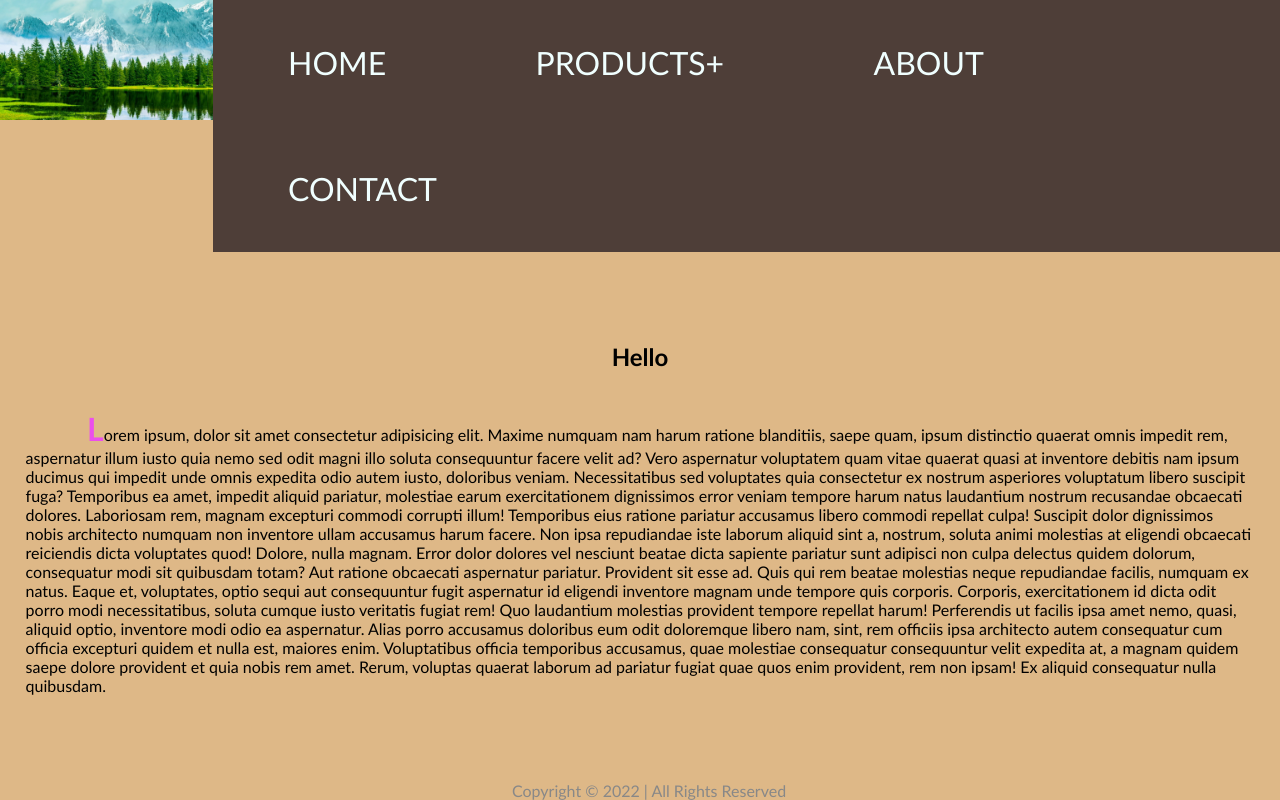
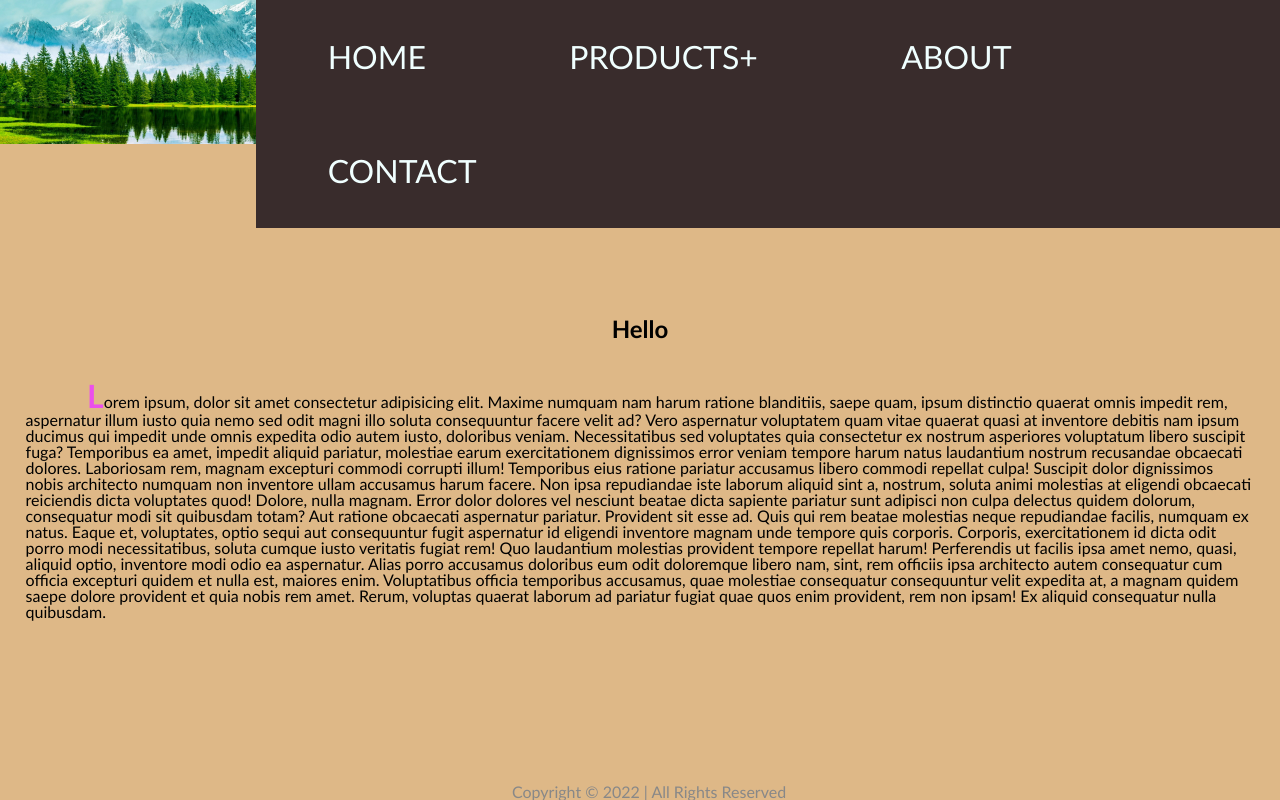
Before and after one commit to AndreyTsurkan/AndreyTsurkanMenu_02, a plain HTML site: page index.html in a window 1280 px wide. Drawn offline with Linux system fonts and the light colour scheme.

Commit message:
change some index.html cod

```diff
--- a/style.css
+++ b/css/style.css
@@ -5,6 +5,7 @@
     padding: 0;
     border: 0;
     box-sizing: border-box;
+    vertical-align: baseline;
 }
 
 ol, ul {
@@ -21,14 +22,16 @@ body {
     font-family: 'Trebuchet MS', 'Lucida Sans Unicode', 'Lucida Grande', 'Lucida Sans', Arial, sans-serif;/*Указываю шрифт  */
     background-color: burlywood;/*Задаю фон для боди  */
     font-size: 1rem;/*Задаю размер  */
+    line-height: 1;
 }
 
 .header {
     display: flex;/*выравниваем элемепнты так как мне нужно в данном блоке  */
 }
 
-.logo-wrap {
-    width: 20%;/*Указываю ширину меню */
+.logo__picture-wrap {
+    width: 20%;/*Указываю ширину контейнера для картинки */
+    font-size: 0;
 }
 
 
@@ -37,15 +40,13 @@ body {
 }
 
 .menu {
-    display: inline-block;/*указываю что элементы блочно строчные */
-    width: 100%;/*Позиционирую относительно левой крайней точки родителя */
+    width: 80%;
     font-size: 0;/*Убираю отступ в меню*/
-    background-color: #392c2cdd;/*Задаю фон менюшке */
+    background-color: #392c2c;/*Задаю фон менюшке */
 }
 
 .menu__item {
     display: inline-block;/*указываю что элементы блочно строчные */
-    font-size: 1rem;/*ЗАдаю размер букв */
     padding: 2%;/*Внутренний отступ */
     margin: 2% 5%;/*Наружный отступ*/
     position: relative;/*Указываю родителя */
@@ -56,9 +57,7 @@ body {
     position: absolute;/*Позиционирую относительно левой крайней точки родителя */
 }
 .menu__link {
-    width: 100%;/*Указываю ширину меню */
     font-size: 2rem;/*ЗАдаю размер букв */
-    margin-bottom: 1%;/*Задаю наружный отступ от меню линка */
 }
 
 .menu__link:hover,
@@ -95,7 +94,7 @@ body {
 }
 
 .submenu__link:hover {
-    background: #392c2cdd;/*Задаю фон при наведении на линки*/
+    background: #392c2c;/*Задаю фон при наведении на линки*/
 }
 
 .subsubmenu {
@@ -119,7 +118,7 @@ body {
 
 .subsubmenu__link:hover {
     text-decoration: underline;/*При наведении на ссылку добавляет подчеркивание элементу*/
-    background: #392c2cdd;/*Задаю фоновый цвет */
+    background: #2e2222dd;/*Задаю фоновый цвет */
 }
 
 /*SECTION*/
--- a/index.html
+++ b/index.html
@@ -5,15 +5,13 @@
     <meta http-equiv="X-UA-Compatible" content="IE=edge">
     <meta name="viewport" content="width=device-width, initial-scale=1.0">
     <title>Document</title>
-    <link rel="stylesheet" href="style.css">
+    <link rel="stylesheet" href="css/style.css">
 </head>
 <body>
     <div class="wrapper">
         <header class="header">
-            <div class="logo-wrap">
-                <div class="logo">
+            <div class="logo__picture-wrap">
                     <img src="image/nature.jpg" alt="nature" class="logo__picture">
-                </div>
             </div>
             <ul class="menu">
                 <li class="menu__item">
```
